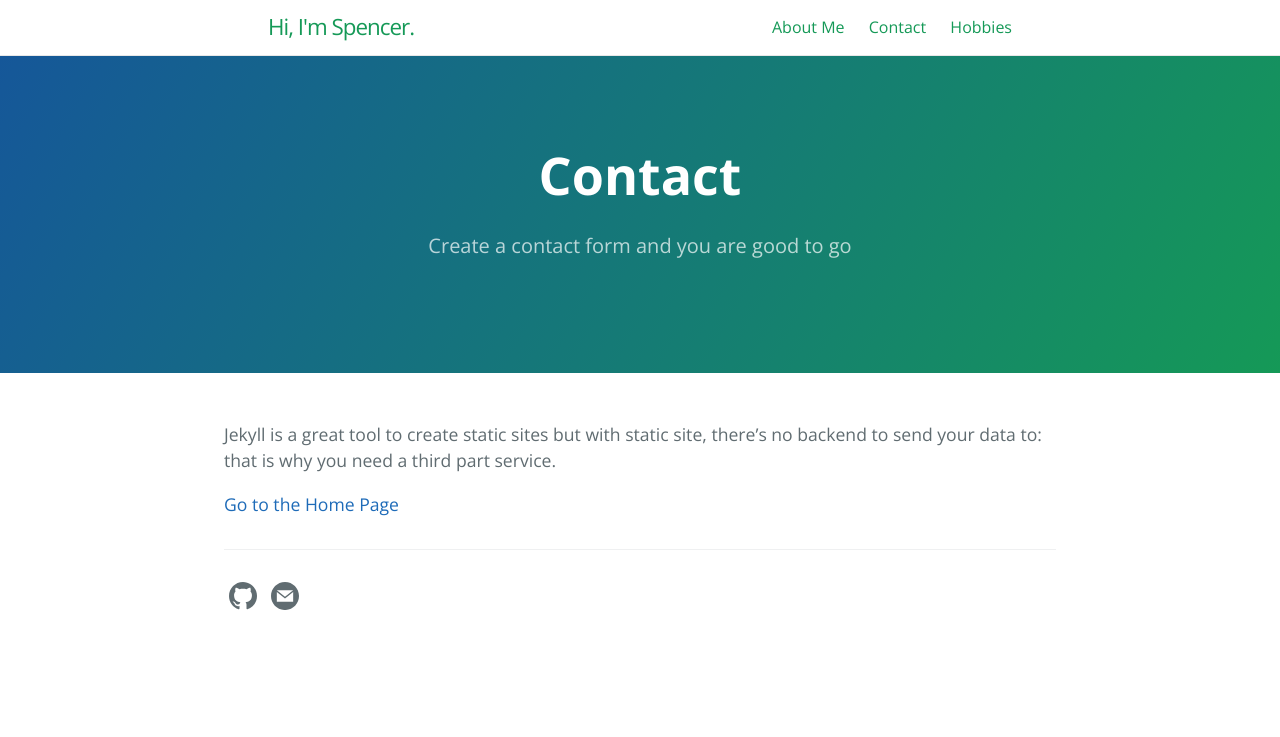
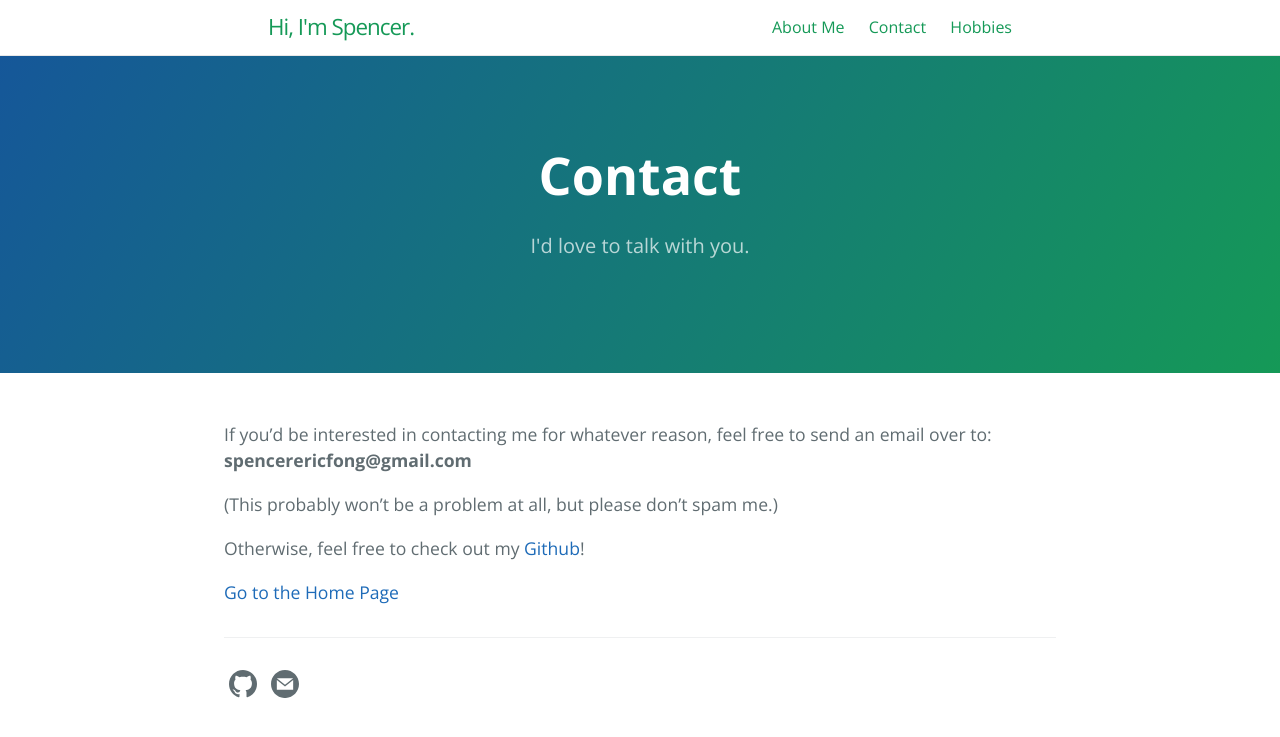
Before and after one commit to spencerericfong/spencerericfong.github.io, a Jekyll site: the page built from contact.md, in a window 1280 px wide. Shown: the top 737 px of the page. Built offline with Jekyll 4.4.1, drawn with Linux system fonts in a browser that asks for light colours.

Commit message:
updated contact page

```diff
--- a/contact.md
+++ b/contact.md
@@ -1,10 +1,16 @@
 ---
 layout: page
 title: Contact
-tagline: Create a contact form and you are good to go
+tagline: I'd love to talk with you.
 permalink: /contact.html
 ---
 
-Jekyll is a great tool to create static sites but with static site, there's no backend to send your data to: that is why you need a third part service.
+If you'd be interested in contacting me for whatever reason, feel free to send an email over to: **spencerericfong@gmail.com**
+
+(This probably won't be a problem at all, but please don't spam me.)
+
+
+Otherwise, feel free to check out my [Github](https://github.com/spencerericfong)!
+
 
 [Go to the Home Page]({{ site.url }}{{ site.baseurl }})
```
